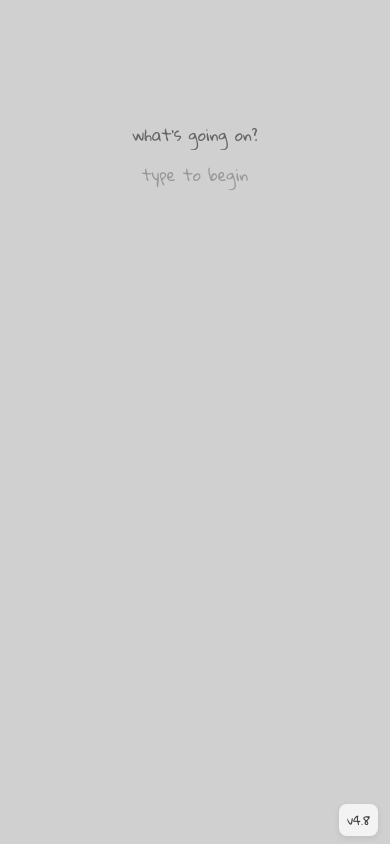
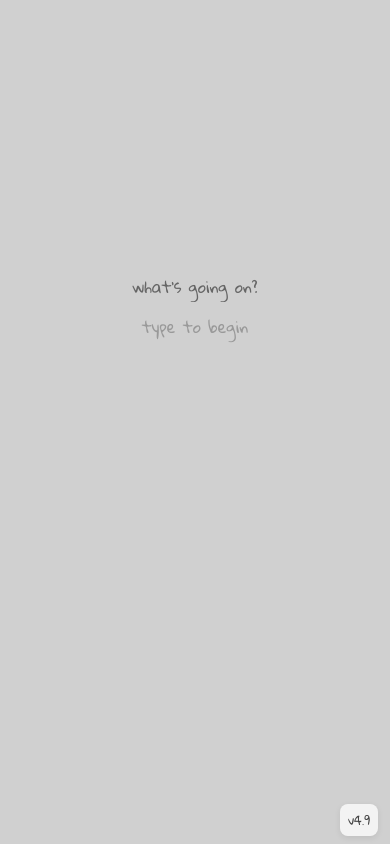
Before and after one commit to parxxy/root, a React (Vite) app: page / in a window 390 px wide. Built offline with nearby package versions, Linux system fonts and the light colour scheme.

Commit message:
v4.9 trying to get keyboard not covered

```diff
--- a/src/App.tsx
+++ b/src/App.tsx
@@ -209,7 +209,7 @@ function App() {
           onTryDifferentPath={handleTryDifferentPath}
         />
       )}
-      <div className="app-version">v4.8</div>
+      <div className="app-version">v4.9</div>
     </div>
   );
 }
--- a/src/components/BrainDumpScreen.css
+++ b/src/components/BrainDumpScreen.css
@@ -11,13 +11,14 @@
 
 @media (max-width: 768px) {
   .brain-dump-screen-new {
-    align-items: flex-start;
+    align-items: center;
     padding-top: 60px;
     padding-bottom: 240px; /* extra space so keyboard doesn't cover input */
   }
 
   .input-fade-container {
-    margin-top: 40px;
+    margin-top: 0;
+    justify-content: center;
   }
 }
 .input-fade-container {
@@ -34,6 +35,7 @@
   position: relative;
   min-height: 160px;
   padding-bottom: 60px; /* reserve space so buttons don't shift the input */
+  flex: 1;
 }
 
 .input-fade-container.visible {
--- a/src/components/SequentialQuestionScreen.css
+++ b/src/components/SequentialQuestionScreen.css
@@ -2,20 +2,24 @@
   min-height: 100dvh;
   width: 100vw;
   background: #d0d0d0;
-  padding: 6px 20px 20px;
+  padding: 60px 20px 20px;
   display: flex;
   flex-direction: column;
   align-items: center;
   justify-content: center;
   animation: fadeIn 0.4s ease;
+  position: relative;
 }
 
 .nav-icons-top {
   display: flex;
   justify-content: center;
   gap: 20px;
-  margin-bottom: 24px;
-  margin-top: -175px;
+  position: absolute;
+  top: 20px;
+  left: 50%;
+  transform: translateX(-50%);
+  margin: 0;
 }
 
 .nav-icon {
@@ -216,8 +220,8 @@
   }
 
   .question-content-wrapper {
-    flex: 0;
-    margin-top: 60px;
+    flex: 1;
+    margin-top: 0;
   }
 }
 
```
